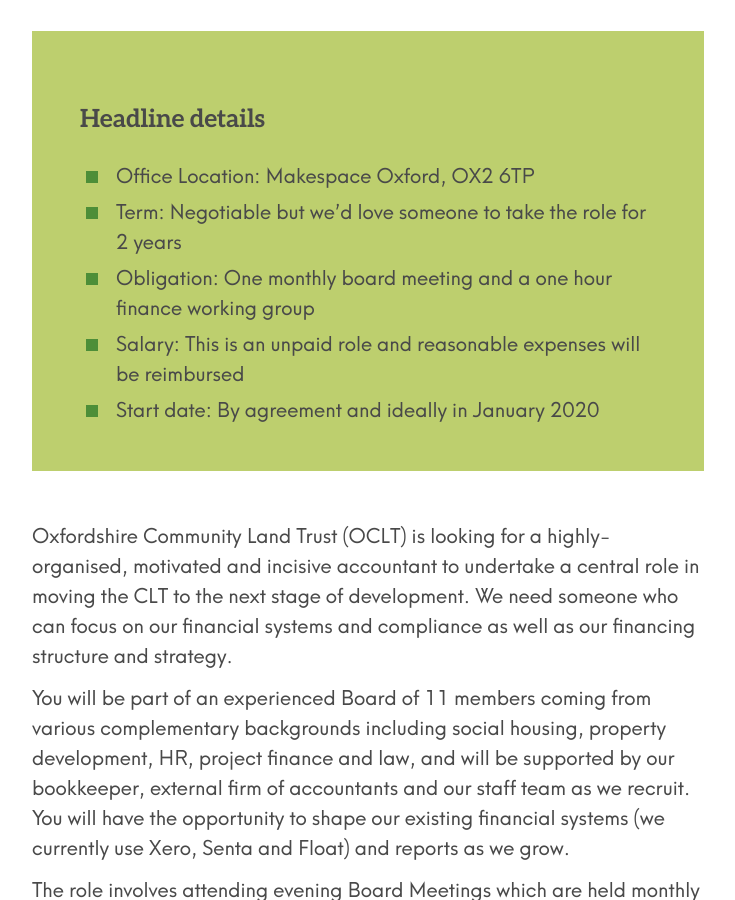
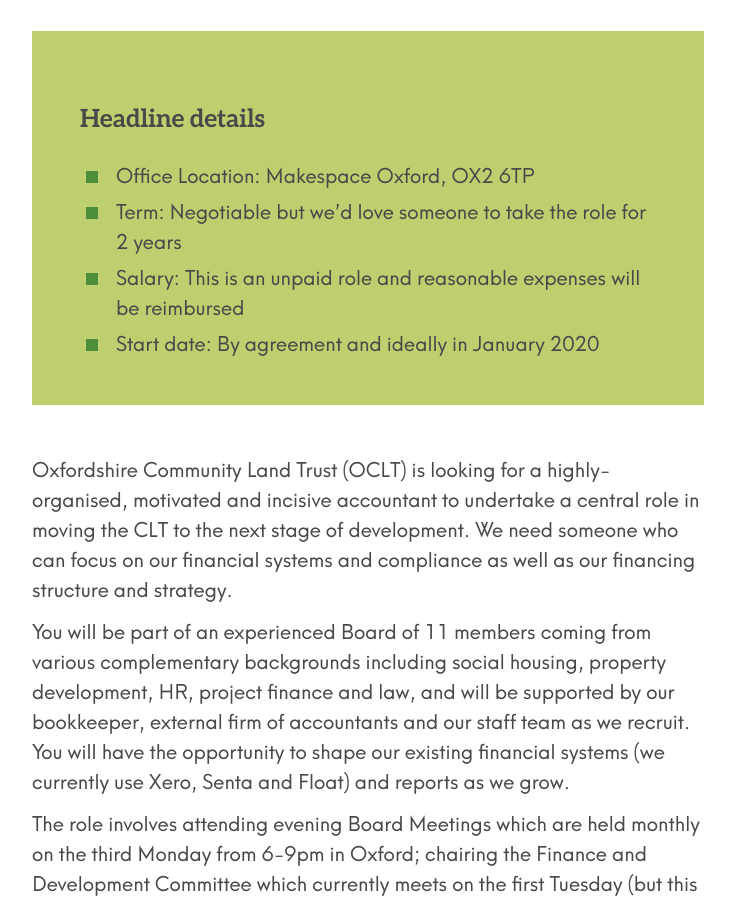
Before and after one commit to johnpuddephatt/oclt, a Jekyll site: the page built from _pages/vacancy-treasurer-voluntary.md, in a window 1280 px wide and 900 px high, scrolled down 860 px. Shown: the whole window, without its empty margins (272-1007 px from the left). Built offline with Jekyll 4.4.1, drawn with Linux system fonts in a browser that asks for light colours.

Commit message:
Update from Forestry.io Charlie Fisher updated _pages/vacancy-treasurer-voluntary.md

```diff
--- a/_pages/vacancy-treasurer-voluntary.md
+++ b/_pages/vacancy-treasurer-voluntary.md
@@ -15,8 +15,6 @@
 <ul> <li>Office Location: Makespace Oxford, OX2 6TP</li>
 
 <li>Term: Negotiable but we’d love someone to take the role for 2 years</li>
-
-<li>Obligation: One monthly board meeting and a one hour finance working group</li>
 
 <li>Salary: This is an unpaid role and reasonable expenses will be reimbursed</li>
 
```
